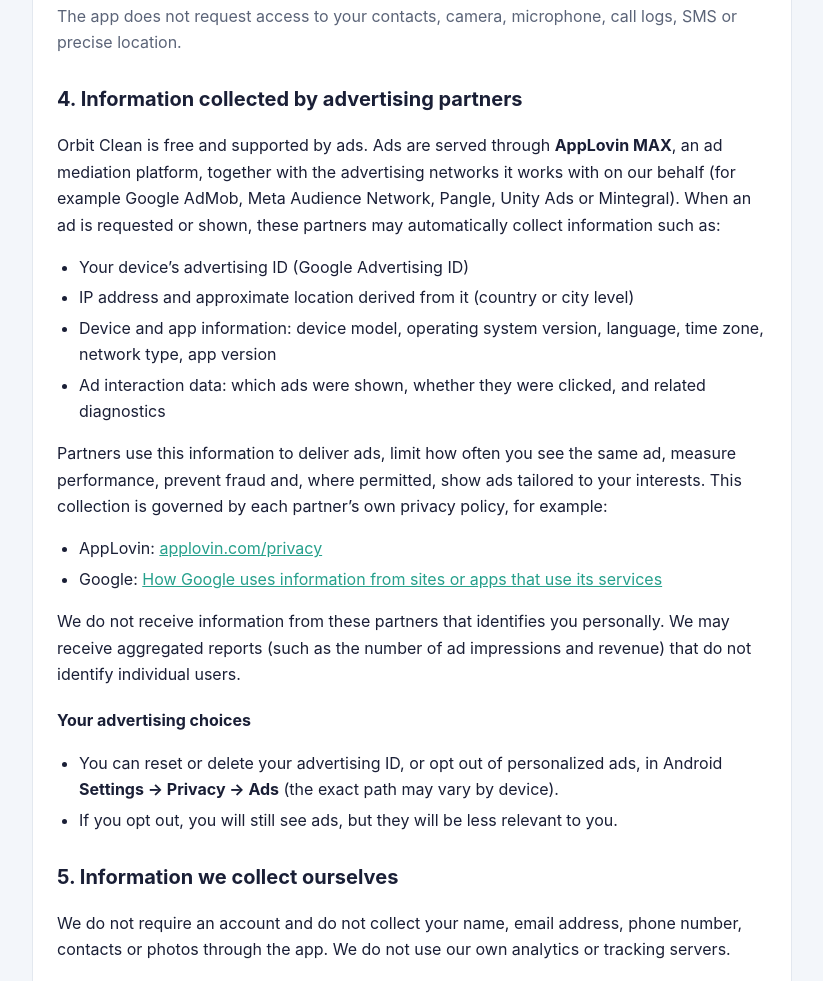
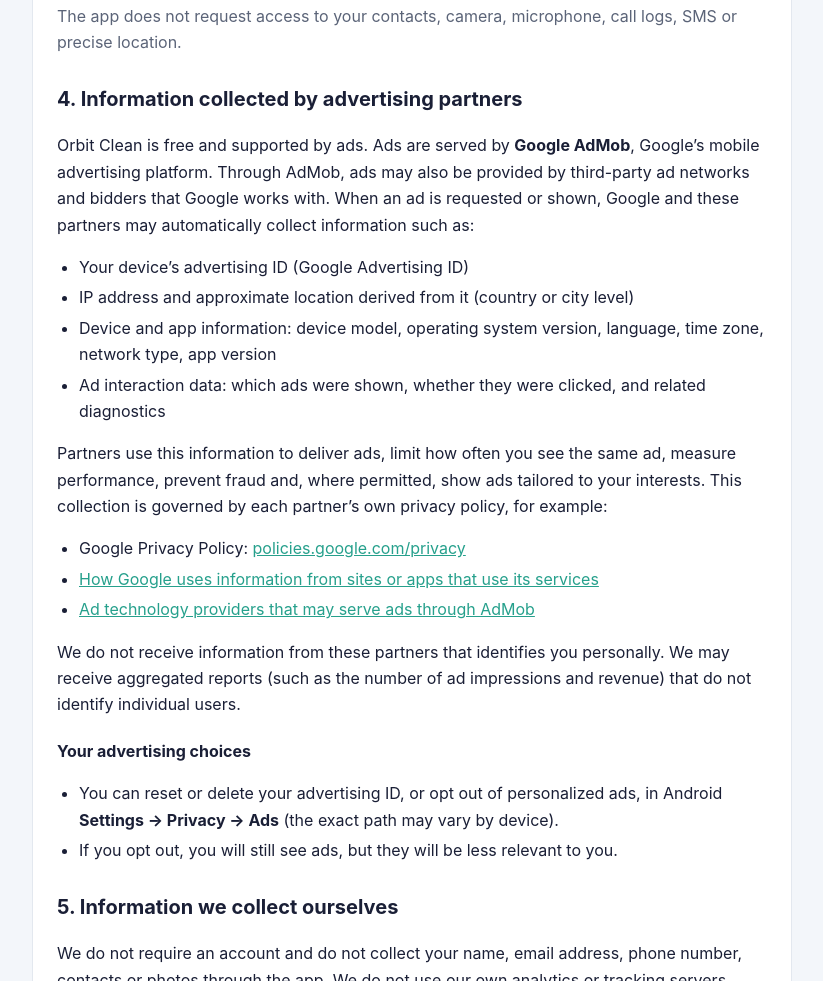
Before and after one commit to orbitclean/orbitclean.github.io, a plain HTML site: page privacy/index.html in a window 1280 px wide. Shown: the part 1393-2374 px from the top of the page, without its empty margins (228-1051 px from the left). Drawn offline with Linux system fonts and the light colour scheme.

Commit message:
docs: privacy policy now names Google AdMob as the ad provider

```diff
--- a/privacy/index.html
+++ b/privacy/index.html
@@ -81,7 +81,7 @@
       Orbit Clean
     </div>
     <h1>Privacy Policy</h1>
-    <div class="meta">Effective date: November 5, 2026 · Last updated: November 5, 2026</div>
+    <div class="meta">Effective date: November 5, 2026 · Last updated: November 6, 2026</div>
   </div>
 </header>
 
@@ -145,10 +145,10 @@
 
     <h2>4. Information collected by advertising partners</h2>
     <p>
-      Orbit Clean is free and supported by ads. Ads are served through <strong>AppLovin MAX</strong>, an ad mediation
-      platform, together with the advertising networks it works with on our behalf (for example Google AdMob,
-      Meta Audience Network, Pangle, Unity Ads or Mintegral). When an ad is requested or shown, these partners may
-      automatically collect information such as:
+      Orbit Clean is free and supported by ads. Ads are served by <strong>Google AdMob</strong>, Google’s mobile
+      advertising platform. Through AdMob, ads may also be provided by third-party ad networks and bidders that Google
+      works with. When an ad is requested or shown, Google and these partners may automatically collect information
+      such as:
     </p>
     <ul>
       <li>Your device’s advertising ID (Google Advertising ID)</li>
@@ -163,8 +163,9 @@
       partner’s own privacy policy, for example:
     </p>
     <ul>
-      <li>AppLovin: <a href="https://www.applovin.com/privacy/" rel="noopener">applovin.com/privacy</a></li>
-      <li>Google: <a href="https://policies.google.com/technologies/partner-sites" rel="noopener">How Google uses information from sites or apps that use its services</a></li>
+      <li>Google Privacy Policy: <a href="https://policies.google.com/privacy" rel="noopener">policies.google.com/privacy</a></li>
+      <li><a href="https://policies.google.com/technologies/partner-sites" rel="noopener">How Google uses information from sites or apps that use its services</a></li>
+      <li><a href="https://support.google.com/admob/answer/9012903" rel="noopener">Ad technology providers that may serve ads through AdMob</a></li>
     </ul>
     <p>
       We do not receive information from these partners that identifies you personally. We may receive aggregated
```
